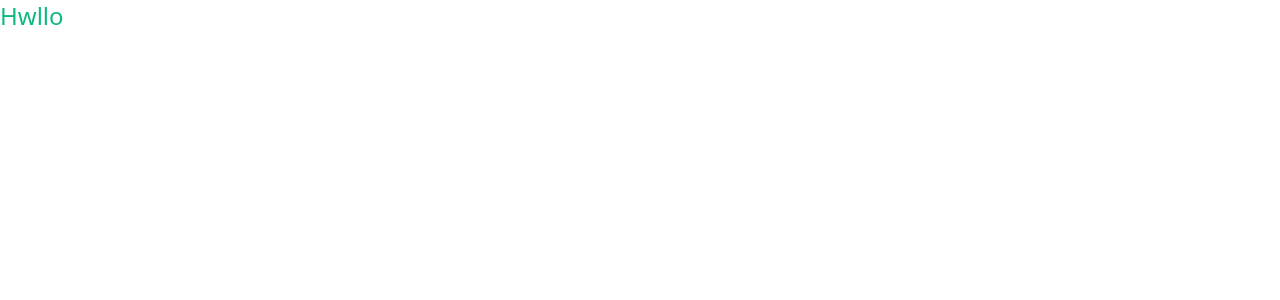
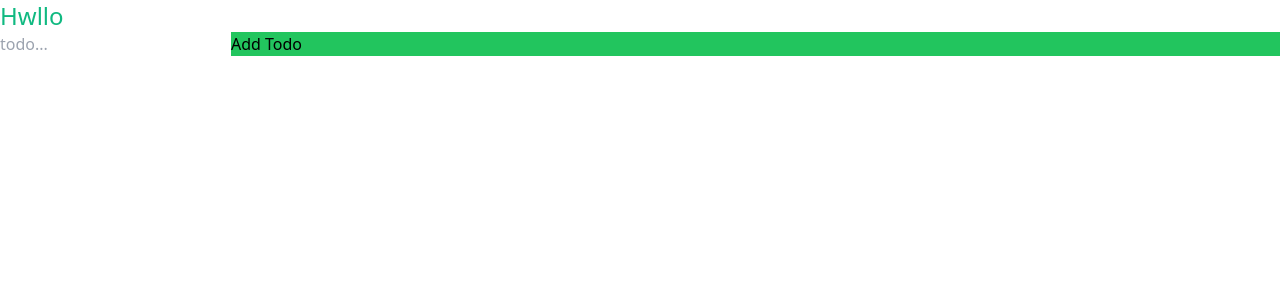
Before and after one commit to SamanKeighobadi/todo-list-nextjs, a Next.js app: page / in a window 1280 px wide. Shown: the top 300 px of the page. Built offline with nearby package versions, Linux system fonts and the light colour scheme.

Commit message:
feat: add todo
create todo and show that

```diff
--- a/components/TodoList.jsx
+++ b/components/TodoList.jsx
@@ -3,7 +3,19 @@ import React from 'react';
 const Todolist = ({todos}) => {
     return (
         <div>
-            <h3>tdakldj</h3>
+            {todos.length <0 ? (
+                <div>
+                    no any todo
+                </div>
+            ): todos.map((todo,index) => (
+                <div key={index}>
+                    <ul>
+                        <li>
+                            {todo.text}
+                        </li>
+                    </ul>
+                </div>
+            ))}
         </div>
     );
 }
--- a/components/Todos.jsx
+++ b/components/Todos.jsx
@@ -1,11 +1,31 @@
-import React from 'react';
+import React, { useState } from "react";
+import Todolist from "./TodoList";
 
 const Todos = () => {
-    return (
-        <div>
+  const [text, setText] = useState("");
+  const [todos, setTodos] = useState([]);
 
-        </div>
-    );
-}
+  const handleAddTodo = () => {
+    setTodos([...todos, { id: Math.floor(Math.random() * 1000), text }]);
+    setTimeout(() =>{
+        setText('')
+    },500)
+  };
+
+  return (
+    <div className="bg-green-500">
+      <input
+        type={"text"}
+        placeholder="todo..."
+        value={text}
+        onChange={(e) => setText(e.target.value)}
+      />
+      <button onClick={handleAddTodo}>
+          Add Todo
+      </button>
+      <Todolist todos={todos} />
+    </div>
+  );
+};
 
 export default Todos;
--- a/pages/index.js
+++ b/pages/index.js
@@ -1,4 +1,5 @@
 import Head from 'next/head'
+import Todos from '../components/Todos'
 
 export default function Home() {
   return (
@@ -9,6 +10,7 @@ export default function Home() {
         <link rel="icon" href="/favicon.ico" />
       </Head>
     <h1 className='text-2xl text-emerald-500'>Hwllo</h1>
+    <Todos />
     </div>
   )
 }
```
